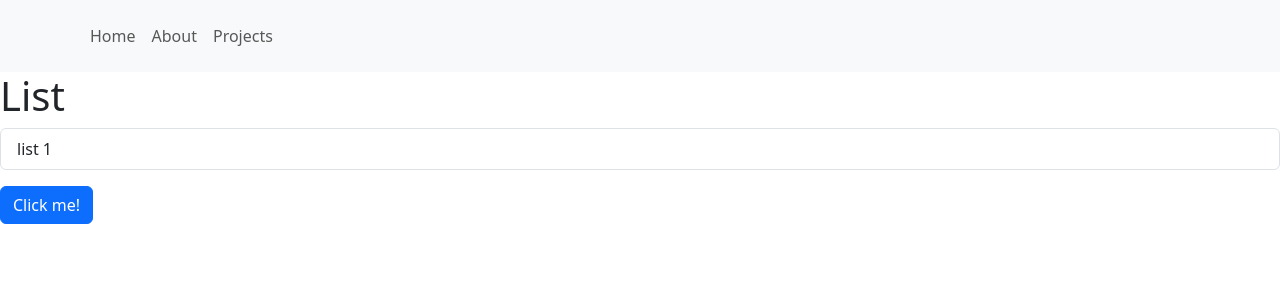
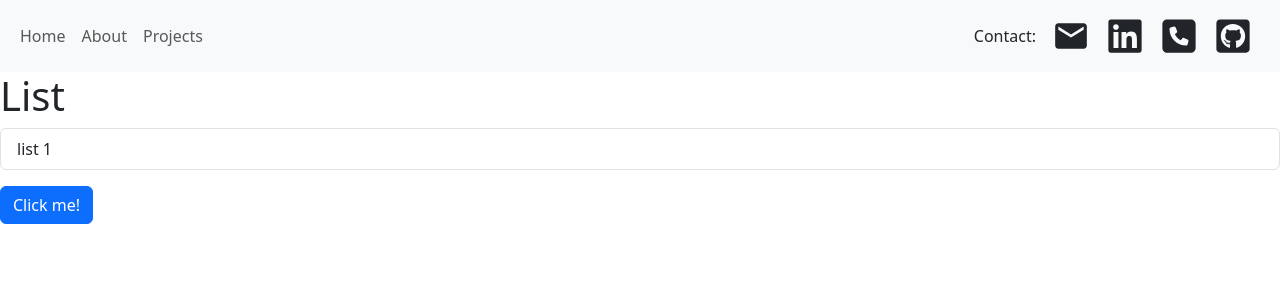
Before and after one commit to handsansanhand/PortfolioWebsite, a React (Vite) app in the folder portfolio/: page / in a window 1280 px wide. Shown: the top 300 px of the page. Built offline with nearby package versions, Linux system fonts and the light colour scheme; the HTML template or start-up script is replaced by a standard one.

Commit message:
contact details implemented

```diff
--- a/portfolio/package.json
+++ b/portfolio/package.json
@@ -14,6 +14,7 @@
     "react": "^19.1.0",
     "react-bootstrap": "^2.10.10",
     "react-dom": "^19.1.0",
+    "react-icons": "^5.5.0",
     "react-router-dom": "^7.6.1"
   },
   "devDependencies": {
--- a/portfolio/src/App.jsx
+++ b/portfolio/src/App.jsx
@@ -2,7 +2,6 @@ import { useState } from 'react'
 import reactLogo from './assets/react.svg'
 import viteLogo from '/vite.svg'
 import Homepage from './components/Homepage'
-import Contactpage from './components/Contactpage'
 import Header from './components/Header'
 import Projectspage from './components/Projectspage'
 import './App.css'
@@ -16,7 +15,6 @@ function App() {
       <Header></Header>
       <Routes>
         <Route path="/" element={<Homepage />} />
-        <Route path="/contactpage" element={<Contactpage />} />
         <Route path="/projectspage" element={<Projectspage />} />
       </Routes>
     </Router>
--- /dev/null
+++ b/portfolio/src/components/Contactdetails.css
@@ -0,0 +1,10 @@
+a.no-style-link {
+  color: inherit;           /* keep current text color */
+  text-decoration: none;    /* remove underline */
+  cursor: pointer;          /* still shows pointer on hover */
+}
+
+a.no-style-link:hover {
+  color: #0a66c2; /* color on hover */
+  text-decoration: underline;
+}
--- /dev/null
+++ b/portfolio/src/components/Contactdetails.jsx
@@ -0,0 +1,65 @@
+import './Contactdetails.css'
+
+import { MdEmail } from "react-icons/md";
+import { FaLinkedin } from "react-icons/fa";
+import { FaSquarePhone } from "react-icons/fa6";
+import { FaGithubSquare } from "react-icons/fa";
+/*
+implementation of contact details, should have:
+Email
+Phone
+Linkedin
+Github?
+*/
+function Contactdetails() {
+    return (
+       <div className="d-flex align-items-center">
+        <span className="me-3">Contact: </span>
+                <a
+        href="mailto:jack.kazco@yahoo.ie"
+        target="_blank"      // open in new tab
+        rel="noopener noreferrer"  // security best practice
+        aria-label="E-Mail"
+         title="E-Mail"
+         className="me-3 no-style-link"
+        >
+        <MdEmail size={38}  />
+        </a>
+
+        <a
+        href="https://www.linkedin.com/in/jack-wright-018b52289/"
+        target="_blank"      // open in new tab
+        rel="noopener noreferrer"  // security best practice
+        aria-label="LinkedIn Link"
+         title="LinkedIn"
+         className="me-3 no-style-link"
+        >
+        <FaLinkedin size={38} />
+        </a>
+                <a
+        href="tel:+3530851593979"
+        target="_blank"      // open in new tab
+        rel="noopener noreferrer"  // security best practice
+        aria-label="Phone Link"
+         title="Mobile Phone"
+         className="me-3 no-style-link"
+        >
+        <FaSquarePhone size={38}  />
+        </a>
+
+        <a
+        href="https://github.com/handsansanhand"
+        target="_blank"      // open in new tab
+        rel="noopener noreferrer"  // security best practice
+        aria-label="GitHub Link"
+         title="GitHub"
+         className="me-3 no-style-link"
+        >
+        <FaGithubSquare size={38}  />
+        </a>
+
+    </div>
+    );
+}
+
+export default Contactdetails;
--- a/portfolio/src/components/Header.jsx
+++ b/portfolio/src/components/Header.jsx
@@ -1,5 +1,6 @@
 import { Navbar, Nav, Container } from 'react-bootstrap';
 import { Link } from 'react-router-dom';
+import Contactdetails from './Contactdetails';
 
 /*header for the portfolio page, should have a link to
 Home : the homepage
@@ -12,7 +13,7 @@ Contact details in the far right
 function Header() {
     return (
         <Navbar bg="light" expand="lg" className="py-3">
-      <Container>
+      <Container fluid>
         <Navbar.Toggle aria-controls="basic-navbar-nav" />
         <Navbar.Collapse id="basic-navbar-nav">
           <Nav className="me-auto">
@@ -20,6 +21,7 @@ function Header() {
             <Nav.Link as={Link} to="/aboutpage">About</Nav.Link>
             <Nav.Link as={Link} to="/projectspage">Projects</Nav.Link>
           </Nav>
+            <Contactdetails/>
         </Navbar.Collapse>
       </Container>
     </Navbar>
```
Also changed, not shown: 1 other file (tests, documents, lock files or other folders).
